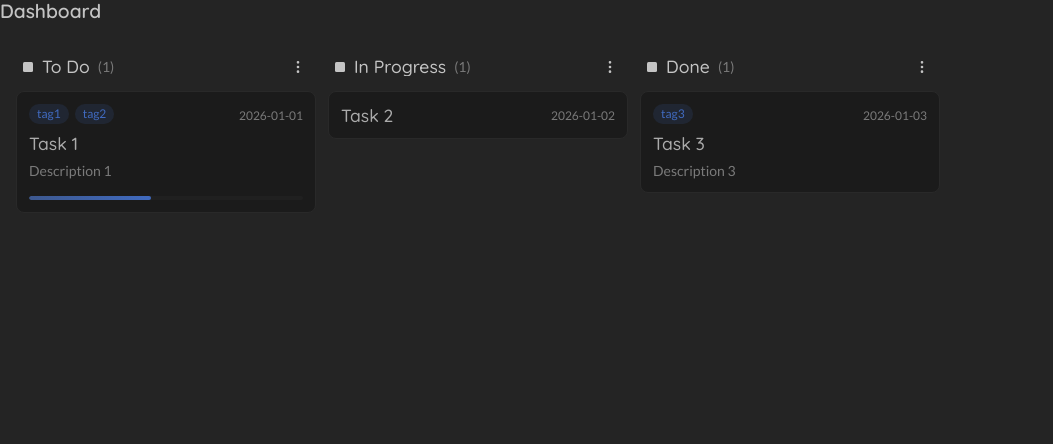
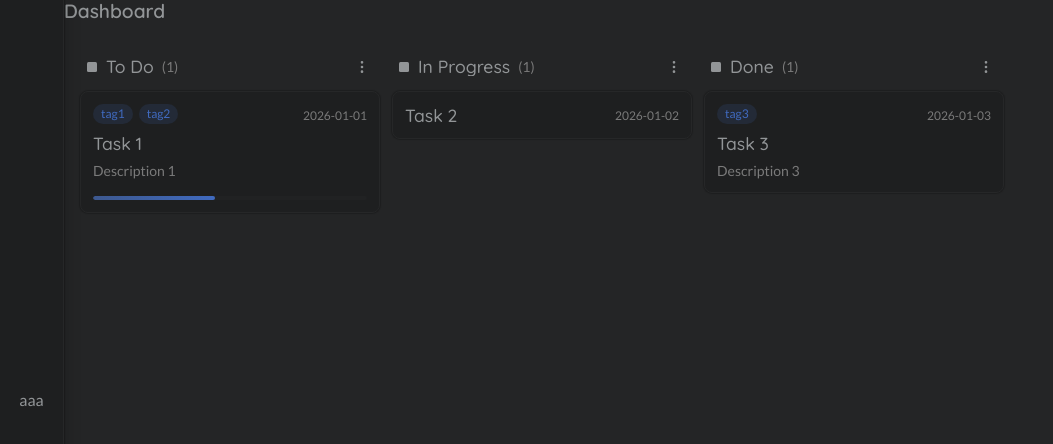
Before and after one commit to mcpronovost/oykus, a React (Vite) app in the folder frontend/: page / in a window 1280 px wide. Shown: the top 444 px of the page, without its empty margins (0-1053 px from the left). Built offline with nearby package versions, Linux system fonts and the light colour scheme.

Commit message:
Add OykLayout component to structure main app layout, update main app to use OykLayout, and refine styles for improved UI consistency

```diff
--- a/frontend/src/assets/styles/base/_core.scss
+++ b/frontend/src/assets/styles/base/_core.scss
@@ -26,44 +26,10 @@ body {
   overflow: hidden;
 }
 
-.oyk-titlebar {
-  display: none;
-}
-
-@media (display-mode: window-controls-overlay) {
-  .oyk-core {
-    padding-top: env(titlebar-area-height, 0px);
-  }
-
-  .oyk-titlebar {
-    position: fixed;
-    left: env(titlebar-area-x, 0);
-    top: env(titlebar-area-y, 0);
-    width: env(titlebar-area-width, 100%);
-    height: env(titlebar-area-height, 33px);
-    display: flex;
-    align-items: center;
-    padding: 0 12px;
-    background-color: var(--oyk-card-bg);
-    color: var(--oyk-card-fg);
-    border-bottom: 1px solid var(--oyk-card-divider);
-    z-index: 2;
-    app-region: drag;
-    -webkit-app-region: drag;
-    user-select: none;
-  }
-
-  .oyk-titlebar-brand {
-    font-size: 0.8125rem;
-    font-weight: 600;
-    letter-spacing: 0.02em;
-  }
-}
-
 .oyk-core-nav {
   background-color: var(--oyk-card-bg);
   border-right: 1px solid var(--oyk-card-divider);
-  box-shadow: 8px 0 16px 0 rgba(0, 0, 0, 0.2);
+  box-shadow: 0 0 1px 1px rgba(0, 0, 0, 0.2), 6px 0 12px 0 rgba(0, 0, 0, 0.1);
   color: var(--oyk-card-fg);
   display: flex;
   flex-direction: column;
@@ -71,6 +37,7 @@ body {
   align-items: center;
   justify-content: center;
   width: 64px;
+  height: 100%;
   z-index: 1;
 }
 
@@ -81,13 +48,4 @@ body {
   background-color: var(--oyk-core-bg);
   color: var(--oyk-core-fg);
   display: block;
-
-  &-header {
-    background-color: var(--oyk-card-bg);
-    border-bottom: 1px solid var(--oyk-card-divider);
-    box-shadow: 0 8px 16px 0 rgba(0, 0, 0, 0.2);
-    color: var(--oyk-card-fg);
-    display: block;
-    padding: 64px 32px;
-  }
 }
--- a/frontend/src/assets/styles/base/theme.css
+++ b/frontend/src/assets/styles/base/theme.css
@@ -9,18 +9,18 @@
   --oyk-c-accent-muted: hsl(var(--oyk-h-accent), calc(var(--oyk-c-s) - 20%), calc(var(--oyk-c-l) - 25%));
   --oyk-c-accent-faint: hsl(var(--oyk-h-accent), calc(var(--oyk-c-s) - 30%), calc(var(--oyk-c-l) - 35%));
 
-  --oyk-core-bg: #242424;
-  --oyk-core-fg: #C4C4C4;
+  --oyk-core-bg: #242526;
+  --oyk-core-fg: #929597;
   --oyk-core-fg-subtle: #7A7A7A;
   --oyk-core-fg-muted: #5A5A5A;
   --oyk-core-fg-faint: #3A3A3A;
-  --oyk-core-divider: #292929;
+  --oyk-core-divider: #262728;
 
-  --oyk-card-bg: #1B1B1B;
-  --oyk-card-bg-subtle: #202020;
-  --oyk-card-fg: #ABABAB;
+  --oyk-card-bg: #1E1F20;
+  --oyk-card-bg-subtle: #212223;
+  --oyk-card-fg: #929597;
   --oyk-card-fg-subtle: #7A7A7A;
   --oyk-card-fg-muted: #5A5A5A;
   --oyk-card-fg-faint: #3A3A3A;
-  --oyk-card-divider: #292929;
+  --oyk-card-divider: #262728;
 }
--- a/frontend/src/assets/styles/ui/_card.scss
+++ b/frontend/src/assets/styles/ui/_card.scss
@@ -2,6 +2,7 @@
   background-color: var(--oyk-card-bg);
   border: 1px solid var(--oyk-card-divider);
   border-radius: 8px;
+  box-shadow: 0 0 1px 1px rgba(0, 0, 0, 0.2);
   color: var(--oyk-card-fg);
   padding: 12px;
 }
--- /dev/null
+++ b/frontend/src/components/Layout.tsx
@@ -0,0 +1,18 @@
+interface OykLayoutProps {
+  children: React.ReactNode;
+}
+
+export default function OykLayout({ children }: OykLayoutProps) {
+  return (
+    <div className="oyk-core">
+      <div className="oyk-core-nav">
+        <div className="oyk-core-nav-bar">
+          aaa
+        </div>
+      </div>
+      <div className="oyk-core-main">
+        {children}
+      </div>
+    </div>
+  );
+}
--- a/frontend/src/main.tsx
+++ b/frontend/src/main.tsx
@@ -4,6 +4,7 @@ import { createRoot } from "react-dom/client";
 import { registerSW } from "virtual:pwa-register";
 
 import OykProviders from "@/components/Providers";
+import OykLayout from "@/components/Layout";
 import { OykCoreLoading } from "@/components/core";
 import { useRouter } from "@/services/router";
 
@@ -13,7 +14,7 @@ function OykApp() {
   const { route } = useRouter();
 
   return (
-    <div>
+    <OykLayout>
       {route?.component ? (
         <Suspense fallback={<OykCoreLoading />}>
           {createElement(route.component)}
@@ -21,7 +22,7 @@ function OykApp() {
       ) : (
         <div>404</div>
       )}
-    </div>
+    </OykLayout>
   );
 }
 
```
